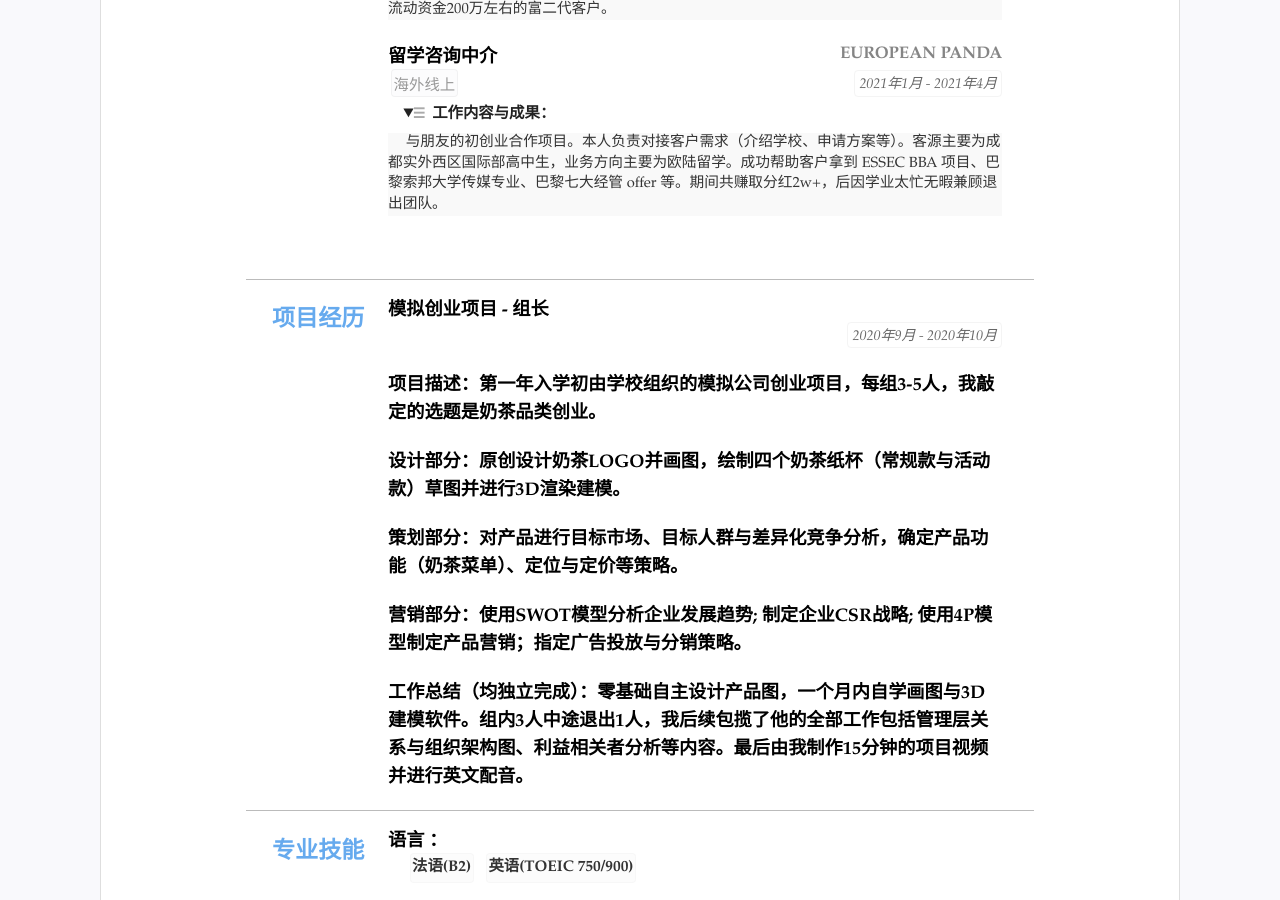
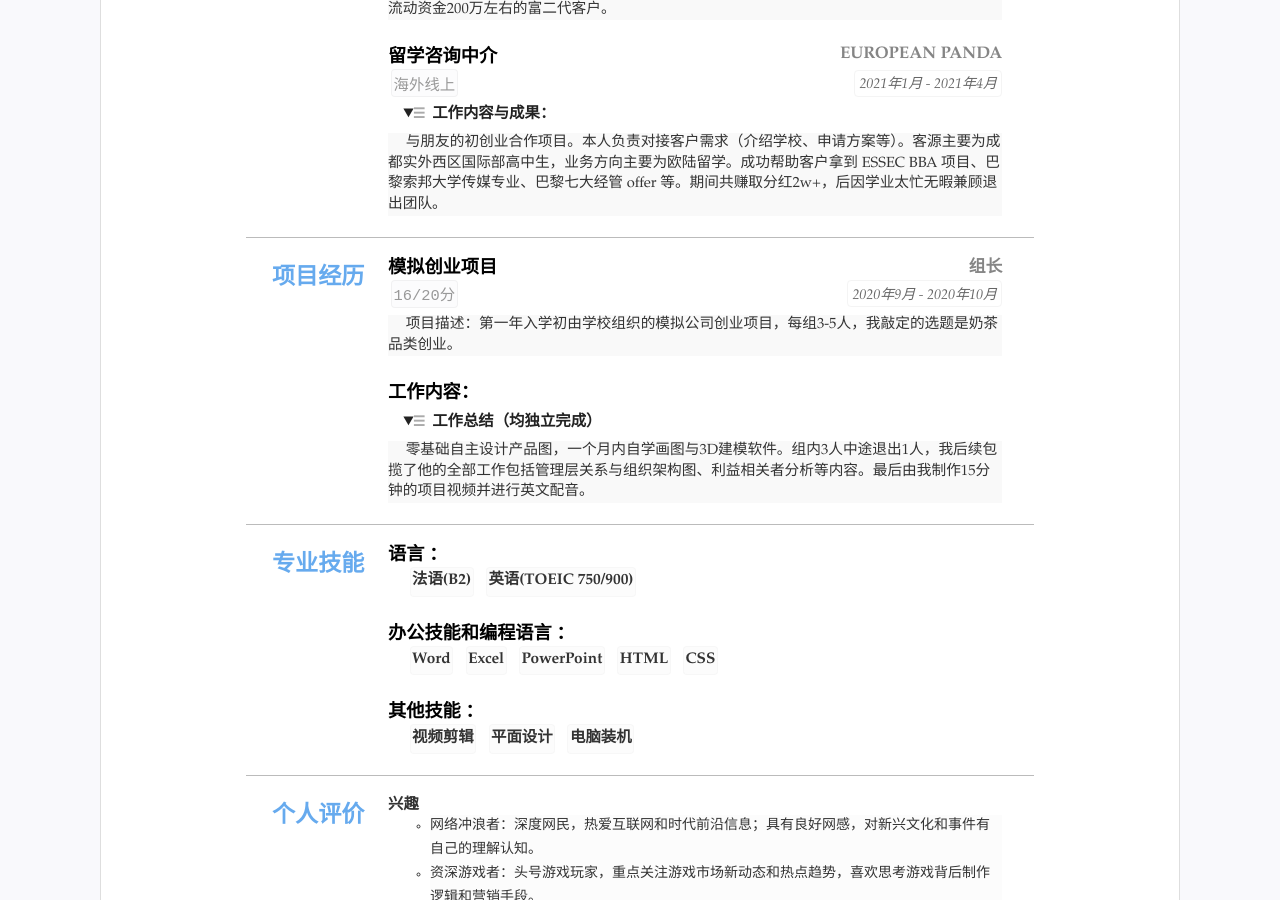
Before and after one commit to BWyiii/-, a Jekyll site: the page built from index.html, in a window 1280 px wide and 900 px high, scrolled down 504 px. Built offline with Jekyll 4.4.1, drawn with Linux system fonts in a browser that asks for light colours.

Commit message:
Update resume.yml

```diff
--- a/_data/resume.yml
+++ b/_data/resume.yml
@@ -54,20 +54,21 @@ main: #简历主要内容，
     summary: 工作内容与成果：
     detail: 与朋友的初创业合作项目。本人负责对接客户需求（介绍学校、申请方案等）。客源主要为成都实外西区国际部高中生，业务方向主要为欧陆留学。成功帮助客户拿到 ESSEC BBA 项目、巴黎索邦大学传媒专业、巴黎七大经管 offer 等。期间共赚取分红2w+，后因学业太忙无暇兼顾退出团队。
     open: open
-  - list:
-    - 项目描述：第一年入学初由学校组织的模拟公司创业项目，每组3-5人，我敲定的选题是奶茶品类创业
-  - 项目描述：第一年入学初由学校组织的模拟公司创业项目，每组3-5人，我敲定的选题是奶茶品类创业
 
 - type: experience
   name: 项目经历
   content:
-  - title: 模拟创业项目 - 组长
+  - title: 模拟创业项目
+    sub: 组长
+    tags:
+    - 16/20分
     duration: 2020年9月 - 2020年10月
-  - title: 项目描述：第一年入学初由学校组织的模拟公司创业项目，每组3-5人，我敲定的选题是奶茶品类创业。
-  - title: 设计部分：原创设计奶茶LOGO并画图，绘制四个奶茶纸杯（常规款与活动款）草图并进行3D渲染建模。
-  - title: 策划部分：对产品进行目标市场、目标人群与差异化竞争分析，确定产品功能（奶茶菜单）、定位与定价等策略。
-  - title: 营销部分：使用SWOT模型分析企业发展趋势; 制定企业CSR战略; 使用4P模型制定产品营销；指定广告投放与分销策略。
-  - title: 工作总结（均独立完成）：零基础自主设计产品图，一个月内自学画图与3D建模软件。组内3人中途退出1人，我后续包揽了他的全部工作包括管理层关系与组织架构图、利益相关者分析等内容。最后由我制作15分钟的项目视频并进行英文配音。
+    detail: 项目描述：第一年入学初由学校组织的模拟公司创业项目，每组3-5人，我敲定的选题是奶茶品类创业。
+  - title: 工作内容：
+    detail: 原创设计奶茶LOGO并画图，绘制四个奶茶纸杯（常规款与活动款）草图并进行3D渲染建模。对产品进行目标市场、目标人群与差异化竞争分析，确定产品功能（奶茶菜单）、定位与定价等策略。使用SWOT模型分析企业发展趋势，制定企业CSR战略，使用4P模型制定产品营销，制定广告投放与分销策略。
+    summary: 工作总结（均独立完成）
+    detail: 零基础自主设计产品图，一个月内自学画图与3D建模软件。组内3人中途退出1人，我后续包揽了他的全部工作包括管理层关系与组织架构图、利益相关者分析等内容。最后由我制作15分钟的项目视频并进行英文配音。
+    open: open
 
 - type: skills
   name: '专业技能'
```
